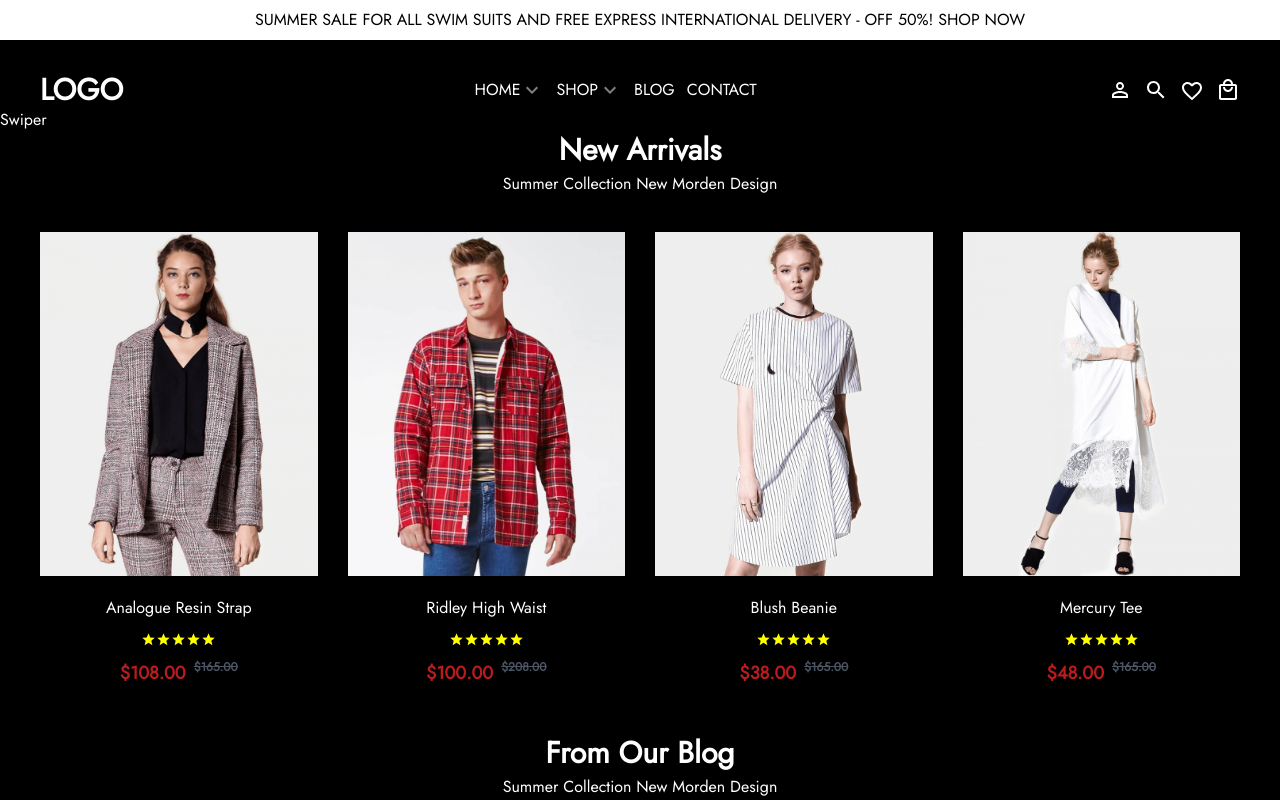
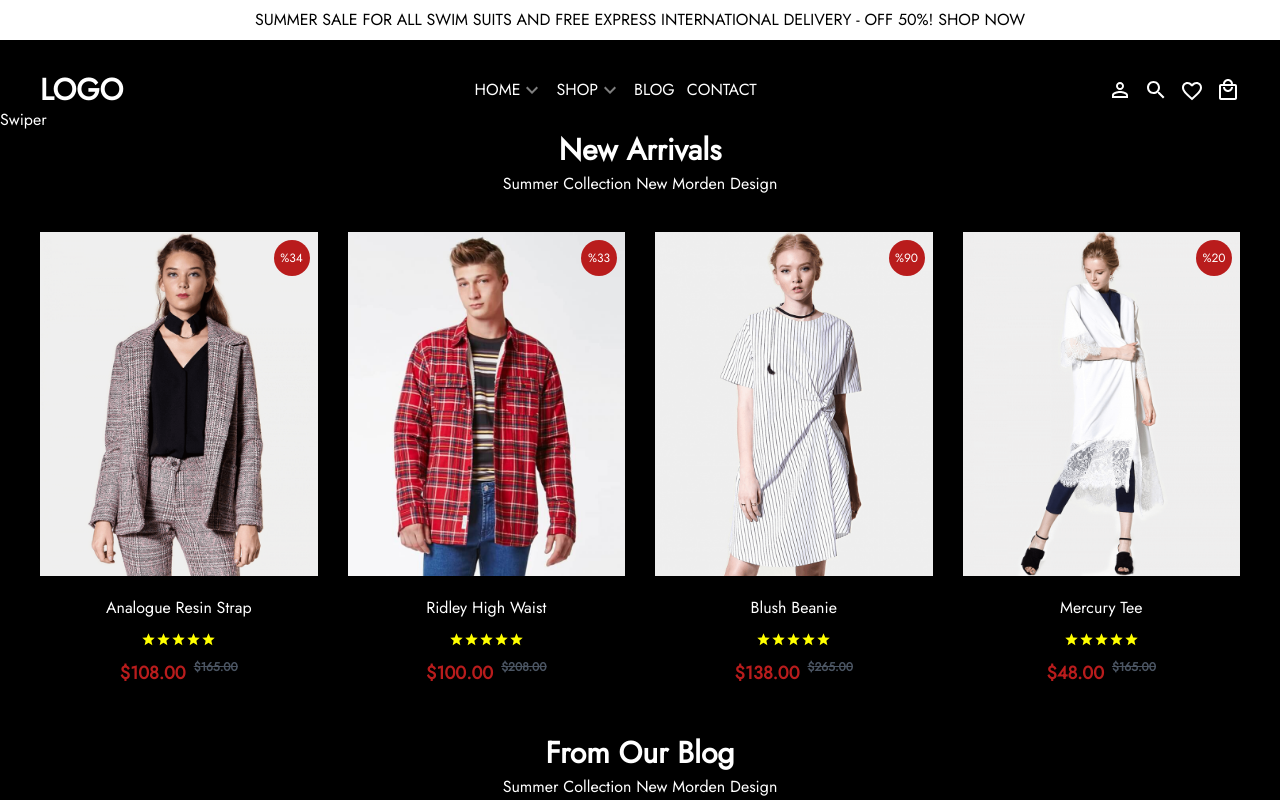
Before and after one commit to Berkanttumer/React_Projects, a React (Vite) app in the folder E-Commerce/: page / in a window 1280 px wide. Shown: the top 800 px of the page. Built offline with nearby package versions, Linux system fonts and the light colour scheme.

Commit message:
Discount has been added for products item

```diff
--- a/E-Commerce/src/components/layouts/Products.jsx
+++ b/E-Commerce/src/components/layouts/Products.jsx
@@ -41,10 +41,13 @@ const Products = () => {
               {products.map((data) => (
                 <SwiperSlide key={data.id}>
                   <li className="flex flex-col items-center">
-                    <div>
+                    <div className="relative">
                       <a href="">
                         <img src={data.img.thumbs[0]} alt="" />
                       </a>
+                      <div className="rounded-full absolute top-2 right-2  bg-red-700 w-9 h-9 flex items-center justify-center">
+                        <span className=" text-xs ">%{data.discount}</span>
+                      </div>
                     </div>
                     <div className="product-info pt-5 items-center flex flex-col">
                       <div>
--- a/E-Commerce/src/data.js
+++ b/E-Commerce/src/data.js
@@ -35,8 +35,8 @@ export const products = [
     id: 3,
     title: 'Blush Beanie',
     price: {
-      oldPrice: 165.0,
-      newPrice: 38.0,
+      oldPrice: 265.0,
+      newPrice: 138.0,
     },
     discount: 90,
     img: {
@@ -54,7 +54,7 @@ export const products = [
       oldPrice: 165.0,
       newPrice: 48.0,
     },
-    discount: 40,
+    discount: 20,
     img: {
       thumbs: [
         'src/assets/img/products/product4/1.png',
@@ -67,10 +67,10 @@ export const products = [
     id: 5,
     title: 'La Bohème Rose Gold',
     price: {
-      oldPrice: 165.0,
-      newPrice: 48.0,
+      oldPrice: 125.0,
+      newPrice: 70.0,
     },
-    discount: 40,
+    discount: 17,
     img: {
       thumbs: [
         'src/assets/img/products/product5/1.png',
```
